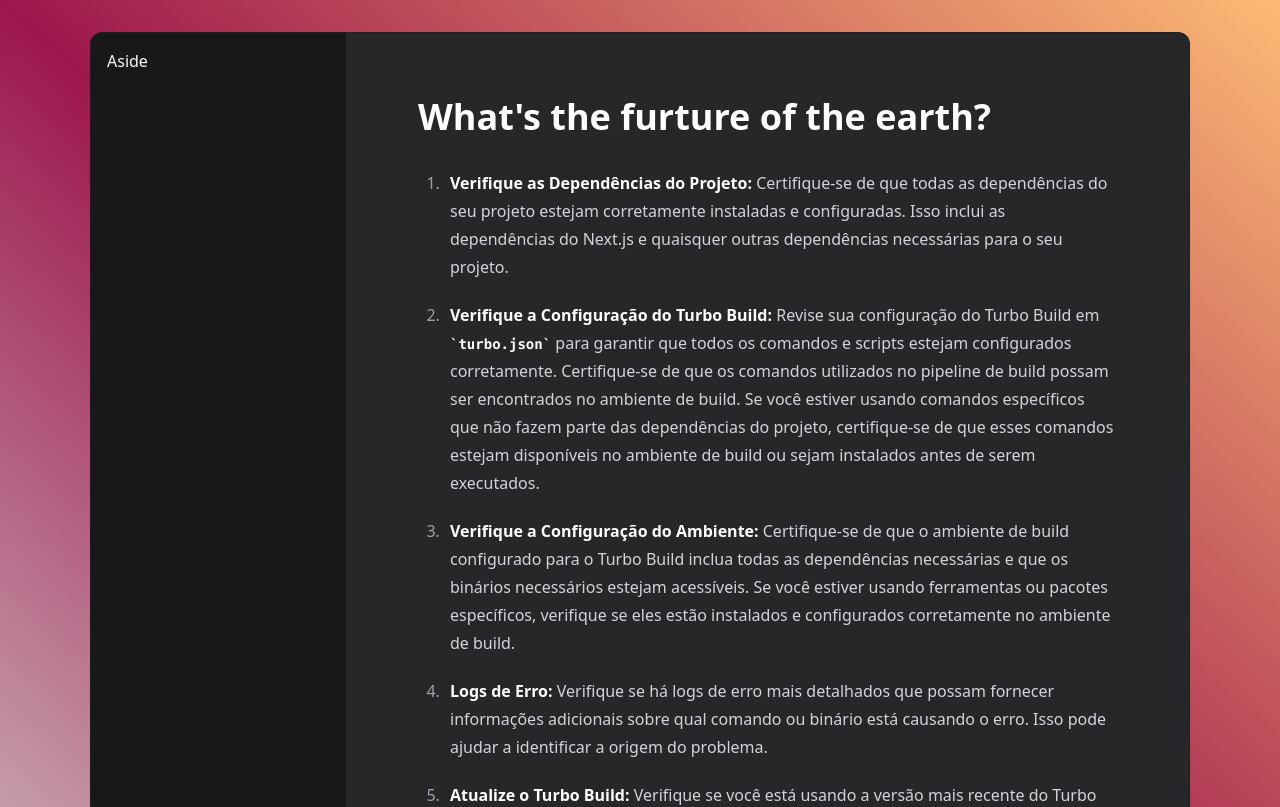
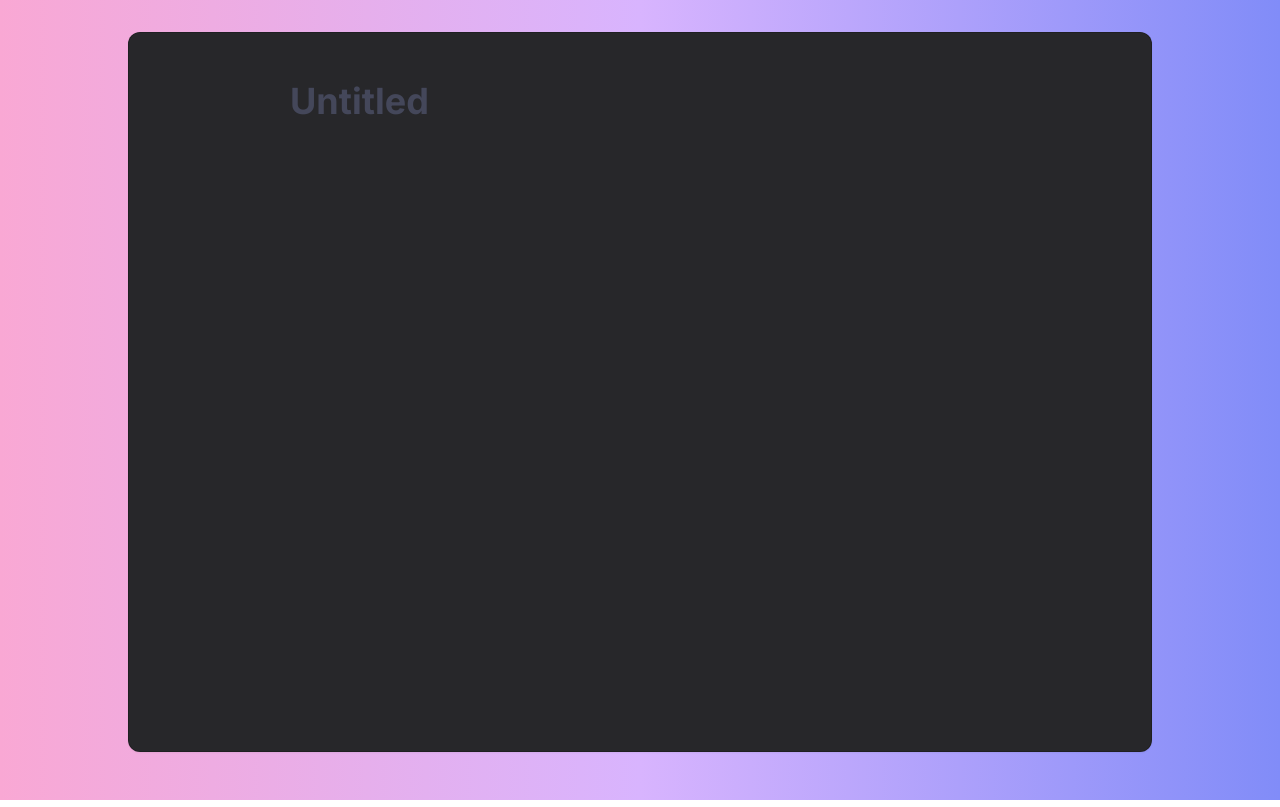
Before and after one commit to gustavosalviato/notelab, a React (Vite) app: page / in a window 1280 px wide. Shown: the top 807 px of the page. Built offline with nearby package versions, Linux system fonts and the light colour scheme.

Commit message:
chore: editor base structure

```diff
--- a/index.html
+++ b/index.html
@@ -1,13 +1,22 @@
 <!doctype html>
 <html lang="en">
+
 <head>
   <meta charset="UTF-8" />
   <link rel="icon" type="image/svg+xml" href="/vite.svg" />
   <meta name="viewport" content="width=device-width, initial-scale=1.0" />
+
+  <link rel="preconnect" href="https://fonts.googleapis.com" />
+  <link rel="preconnect" href="https://fonts.gstatic.com" crossorigin />
+
+  <link href="https://fonts.googleapis.com/css2?family=Inter:wght@400;500;700&display=swap" rel="stylesheet" />
+
   <title>notelab</title>
 </head>
-  <body>
+
+<body class="antialiased">
   <div id="root"></div>
   <script type="module" src="/src/main.tsx"></script>
 </body>
+
 </html>
--- a/package.json
+++ b/package.json
@@ -12,6 +12,8 @@
   "dependencies": {
     "@radix-ui/react-toggle-group": "^1.0.4",
     "@tiptap/extension-code-block-lowlight": "^2.1.7",
+    "@tiptap/extension-document": "^2.1.8",
+    "@tiptap/extension-placeholder": "^2.1.8",
     "@tiptap/pm": "^2.1.7",
     "@tiptap/react": "^2.1.7",
     "@tiptap/starter-kit": "^2.1.7",
--- a/src/App.tsx
+++ b/src/App.tsx
@@ -2,12 +2,9 @@ import { Editor } from './component/Editor'
 
 export function App() {
   return (
-    <div className="min-h-screen text-zinc-900 bg-gradient-to-tr from-stone-300 via-pink-800 to-orange-300 p-8">
-      <div className="bg-zinc-800 w-[1100px] mx-auto rounded-xl min-h-[720px] border border-black/20 shadow-sm overflow-hidden grid grid-cols-[16rem_1fr]">
-        <aside className="bg-zinc-900 border-r border-zinc-800 p-4 text-zinc-50">
-          <h1>Aside</h1>
-        </aside>
-        <main className="p-4">
+    <div className="min-h-screen p-8 text-zinc-900 bg-gradient-to-r from-pink-300 via-purple-300 to-indigo-400">
+      <div className="bg-zinc-800 mx-auto rounded-xl min-h-[45rem] border border-black/20 shadow-sm overflow-hidden max-w-5xl">
+        <main>
           <Editor />
         </main>
       </div>
--- a/src/component/Editor.tsx
+++ b/src/component/Editor/index.tsx
@@ -1,5 +1,9 @@
+import './styles/placeholder.css'
+
 import * as ToggleGroup from '@radix-ui/react-toggle-group'
 import { CodeBlockLowlight } from '@tiptap/extension-code-block-lowlight'
+import Placeholder from '@tiptap/extension-placeholder'
+import Document from '@tiptap/extension-document'
 import {
   BubbleMenu,
   EditorContent,
@@ -12,16 +16,33 @@ import javascript from 'highlight.js/lib/languages/javascript'
 import 'highlight.js/styles/rainbow.css'
 
 import { lowlight } from 'lowlight'
-
-import { initialContent } from '../initialContent'
-import { ToggleGroupContent } from './ToggleGroupContent'
+import { ToggleGroupContent } from '../ToggleGroupContent'
 
 lowlight.registerLanguage('javascript', javascript)
 
 export function Editor() {
   const editor = useEditor({
     extensions: [
-      StarterKit,
+      Document.extend({
+        content: 'heading block*',
+      }),
+      StarterKit.configure({
+        codeBlock: false,
+        document: false,
+      }),
+      Placeholder.configure({
+        placeholder: ({ node }) => {
+          if (node.type.name === 'heading') {
+            return 'Untitled'
+          }
+
+          if (node.type.name === 'editorBlock') {
+            return ''
+          }
+
+          return "Type '/' to see commands..."
+        },
+      }),
       CodeBlockLowlight.configure({
         lowlight,
       }),
@@ -31,7 +52,6 @@ export function Editor() {
         class: 'max-w-[700px] mx-auto pt-12 prose prose-invert outline-none',
       },
     },
-    content: initialContent,
   })
 
   return (
@@ -59,7 +79,7 @@ export function Editor() {
           }}
         >
           <button
-            className="flex items-center hover:hover:bg-zinc-600 duration-300 transition-colors gap-1.5 p-1.5 rounded-lg"
+            className="flex items-center hover:hover:bg-zinc-600 duration-300 transition-colors gap-1.5 p-1.5 rounded-lg focus:outline-cyan-600 outline-none"
             onClick={() =>
               editor.chain().focus().toggleHeading({ level: 1 }).run()
             }
@@ -77,7 +97,7 @@ export function Editor() {
           </button>
 
           <button
-            className="flex items-center hover:hover:bg-zinc-600 duration-300 transition-colors gap-1.5 p-1.5 rounded-lg"
+            className="flex items-center hover:hover:bg-zinc-600 duration-300 transition-colors gap-1.5 p-1.5 rounded-lg focus:outline-cyan-600 outline-none"
             onClick={() =>
               editor.chain().focus().toggleHeading({ level: 2 }).run()
             }
@@ -95,7 +115,7 @@ export function Editor() {
           </button>
 
           <button
-            className="flex items-center hover:hover:bg-zinc-600 duration-300 transition-colors gap-1.5 p-1.5 rounded-lg"
+            className="flex items-center hover:hover:bg-zinc-600 duration-300 transition-colors gap-1.5 p-1.5 rounded-lg focus:outline-cyan-600 outline-none"
             onClick={() =>
               editor.chain().focus().toggleHeading({ level: 3 }).run()
             }
@@ -112,7 +132,7 @@ export function Editor() {
             </div>
           </button>
           <button
-            className="flex items-center hover:hover:bg-zinc-600 duration-300 transition-colors gap-1.5 p-1.5 rounded-lg"
+            className="flex items-center hover:hover:bg-zinc-600 duration-300 transition-colors gap-1.5 p-1.5 rounded-lg focus:outline-cyan-600 outline-none"
             onClick={() => editor.chain().focus().toggleBulletList().run()}
           >
             <img
--- /dev/null
+++ b/src/component/Editor/styles/placeholder.css
@@ -0,0 +1,8 @@
+.ProseMirror .is-empty::before {
+  content: attr(data-placeholder);
+  float: left;
+  height: 0;
+  pointer-events: none;
+
+  @apply text-[#44475A];
+}
--- a/tailwind.config.js
+++ b/tailwind.config.js
@@ -1,13 +1,12 @@
 /** @type {import('tailwindcss').Config} */
 export default {
-  content: [
-    "./index.html",
-    "./src/**/*.{js,ts,jsx,tsx}",
-  ],
+  content: ['./index.html', './src/**/*.{js,ts,jsx,tsx}'],
   theme: {
-    extend: {},
+    extend: {
+      fontFamily: {
+        sans: ['Inter', 'serif'],
+      },
+    },
   },
-  plugins: [
-    require('@tailwindcss/typography')
-  ],
+  plugins: [require('@tailwindcss/typography')],
 }
```
Also changed, not shown: 1 other file (tests, documents, lock files or other folders). Lines whose indentation alone changed are shown as unchanged.
